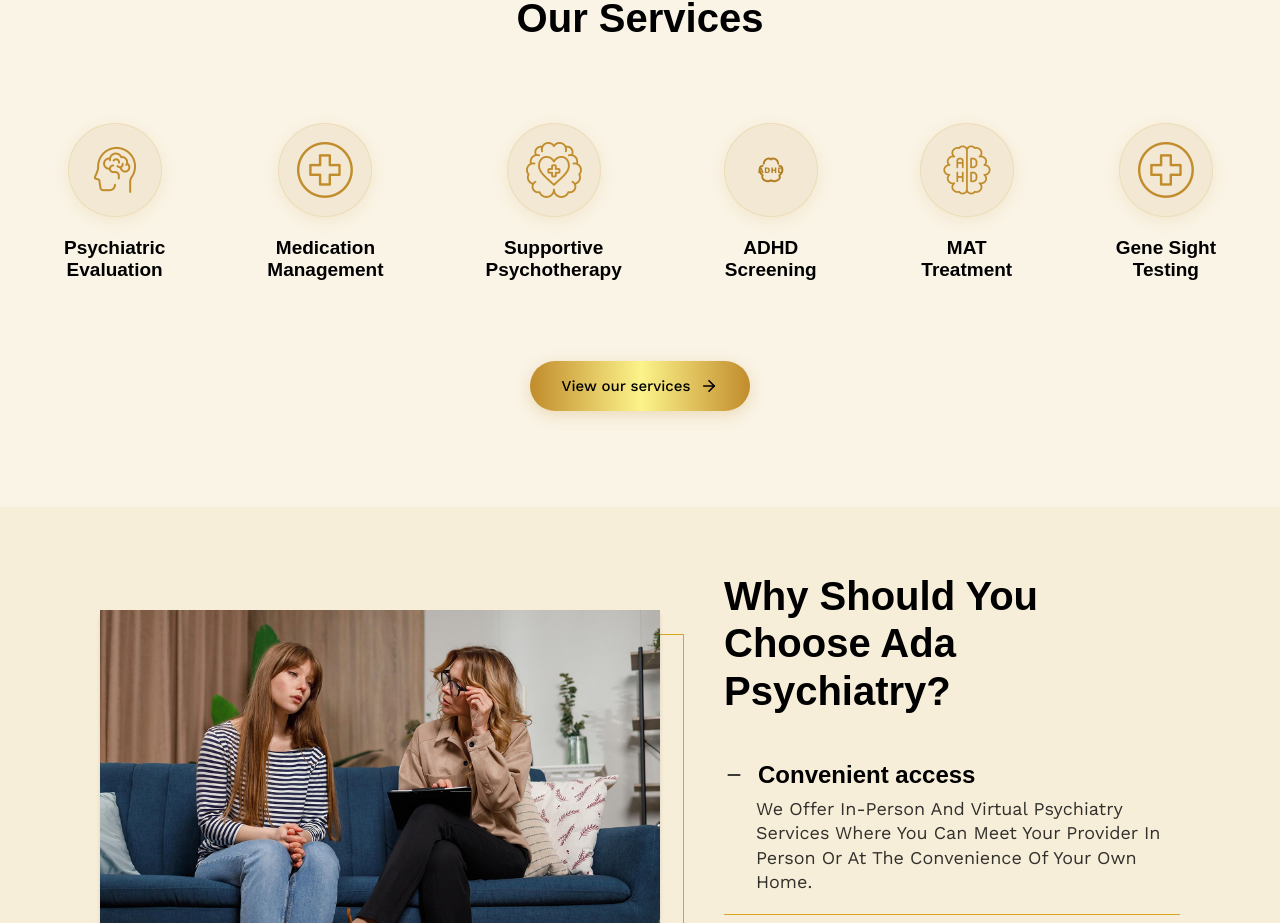
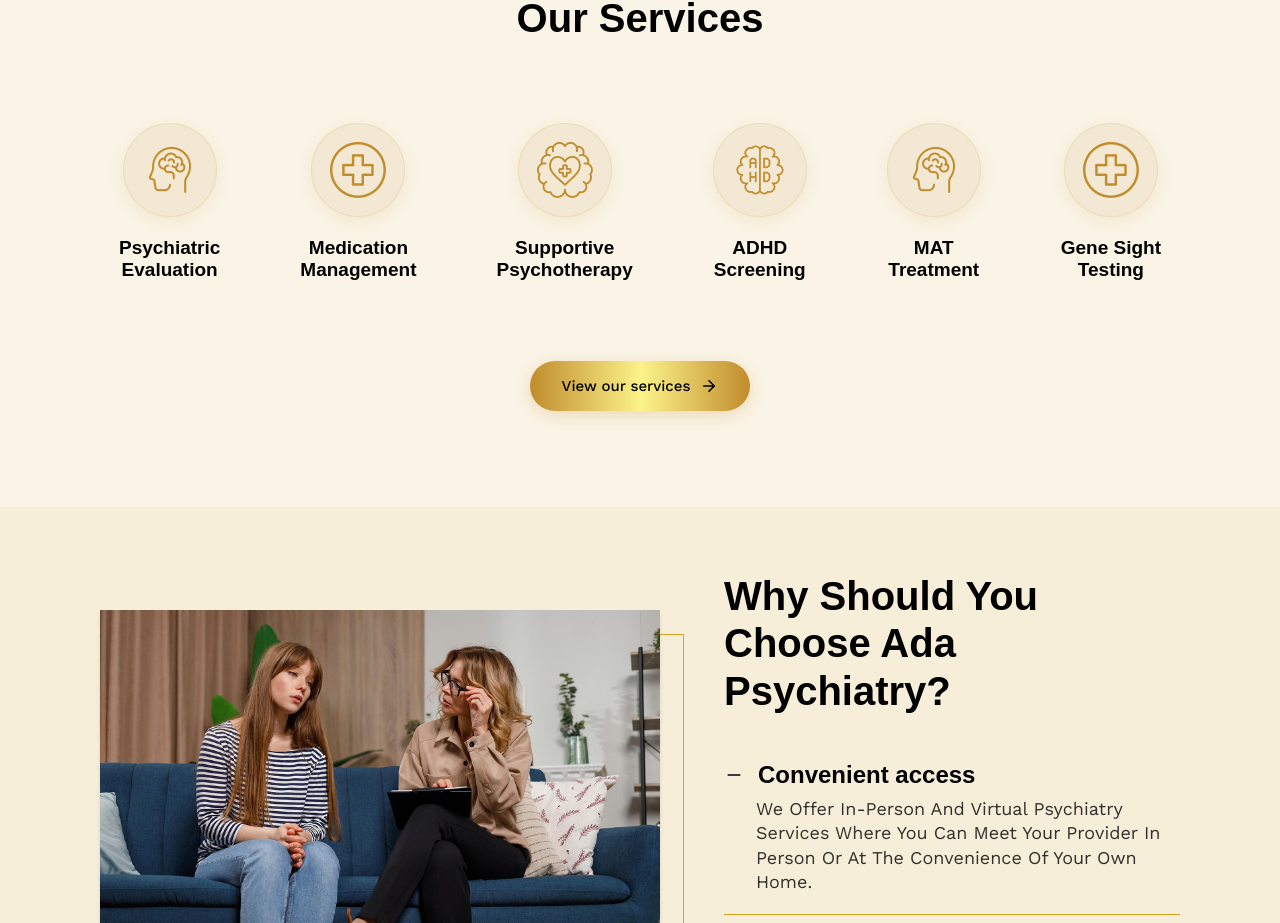
Before and after one commit to html-css-tricks-n-ask/Ada, a Next.js app: page / in a window 1280 px wide. Shown: the part 3458-4381 px from the top of the page. Built offline with nearby package versions, Linux system fonts and the light colour scheme; a web font is replaced by a local one.

Commit message:
refactor

```diff
--- a/src/components/home/OurServices.tsx
+++ b/src/components/home/OurServices.tsx
@@ -8,8 +8,7 @@
 interface ServiceItem {
   title: string;
   subtitle?: string;
-  imageIcon?: string;
-  customIcon?: React.ReactNode;
+  imageIcon: string;
 }
 
 const services: ServiceItem[] = [
@@ -31,21 +30,12 @@
   {
     title: "ADHD",
     subtitle: "Screening",
-    customIcon: (
-      <svg viewBox="0 0 48 48" className="w-[50px] h-[50px] stroke-[#B37E22]" fill="none" strokeWidth="1.8" strokeLinecap="round" strokeLinejoin="round">
-        <path d="M16 20C14 20 13 22 13 24C13 26 14.5 28 16 29C15 31 16 33 18 34C20 35 22 35 24 34" />
-        <path d="M32 20C34 20 35 22 35 24C35 26 33.5 28 32 29C33 31 32 33 30 34C28 35 26 35 24 34" />
-        <path d="M17 18C17 15 19.5 13 22 13C23 13 24 13.5 24 14C24 13.5 25 13 26 13C28.5 13 31 15 31 18" />
-        <text x="24" y="27" textAnchor="middle" fill="#B37E22" stroke="none" fontFamily="'Work Sans', sans-serif" fontSize="8" fontWeight="bold" letterSpacing="0.5">
-          ADHD
-        </text>
-      </svg>
-    ),
+    imageIcon: "/brain.png",
   },
   {
     title: "MAT",
     subtitle: "Treatment",
-    imageIcon: "/brain.png",
+    imageIcon: "/human-brain.png",
   },
   {
     title: "Gene Sight",
@@ -72,8 +62,8 @@
           </h2>
         </motion.div>
 
-        {/* 6 Services Items with exact 102px gap on desktop */}
-        <div className="flex flex-wrap lg:flex-nowrap items-start justify-center gap-y-10 gap-x-6 sm:gap-x-10 lg:gap-x-[102px]">
+        {/* 6 Services Items with exact 80px gap on desktop */}
+        <div className="flex flex-wrap lg:flex-nowrap items-start justify-center gap-y-10 gap-x-6 sm:gap-x-10 lg:gap-x-[80px] max-w-[1050px] mx-auto">
           {services.map((item, idx) => (
             <motion.div
               key={idx}
@@ -90,7 +80,6 @@
                 transition={{ type: "spring", stiffness: 400, damping: 17 }}
                 className="w-[94px] h-[94px] rounded-full bg-[#F3E8D3] group-hover:bg-[#EBDDC3] border border-[#DFC377]/30 flex items-center justify-center shadow-[0_4px_16px_rgba(193,140,44,0.12)] p-4"
               >
-                {item.imageIcon ? (
                 <div className="relative w-[56px] h-[56px] flex items-center justify-center">
                   <Image
                     src={item.imageIcon}
@@ -100,12 +89,9 @@
                     className="object-contain"
                   />
                 </div>
-                ) : (
-                  item.customIcon
-                )}
               </motion.div>
 
-              {/* Title & Subtitle: Abhaya Libre 700 Bold */}
+              {/* Title & Subtitle: Abhaya Libre 700 Bold #000000 */}
               <div className="mt-4 sm:mt-5 flex flex-col items-center">
                 <span className="font-abhaya font-bold text-[18px] sm:text-[19px] leading-[22px] text-[#000000] whitespace-nowrap group-hover:text-[#B37E22] transition-colors">
                   {item.title}
```
Lines whose indentation alone changed are shown as unchanged.
